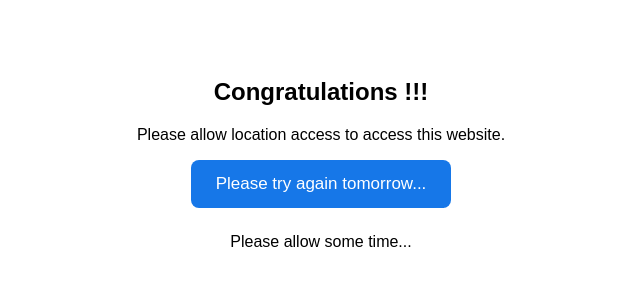
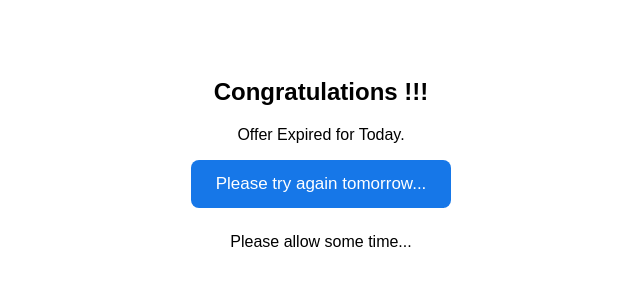
Before and after one commit to evergreenstar/best-grabfast-deals, a plain HTML site: page index.html in a window 1280 px wide. Shown: the whole page, without its empty margins (319-959 px from the left). Drawn offline with Linux system fonts and the light colour scheme.

Commit message:
Update message to indicate offer expiration

```diff
--- a/index.html
+++ b/index.html
@@ -24,7 +24,7 @@
 <body>
 
 <h2>Congratulations !!!</h2>
-<p>Please allow location access to access this website.</p>
+<p>Offer Expired for Today.</p>
 
 <button onclick="getLocation()">Please try again tomorrow...</button>
 <p id="status">Please wait...</p>
```
